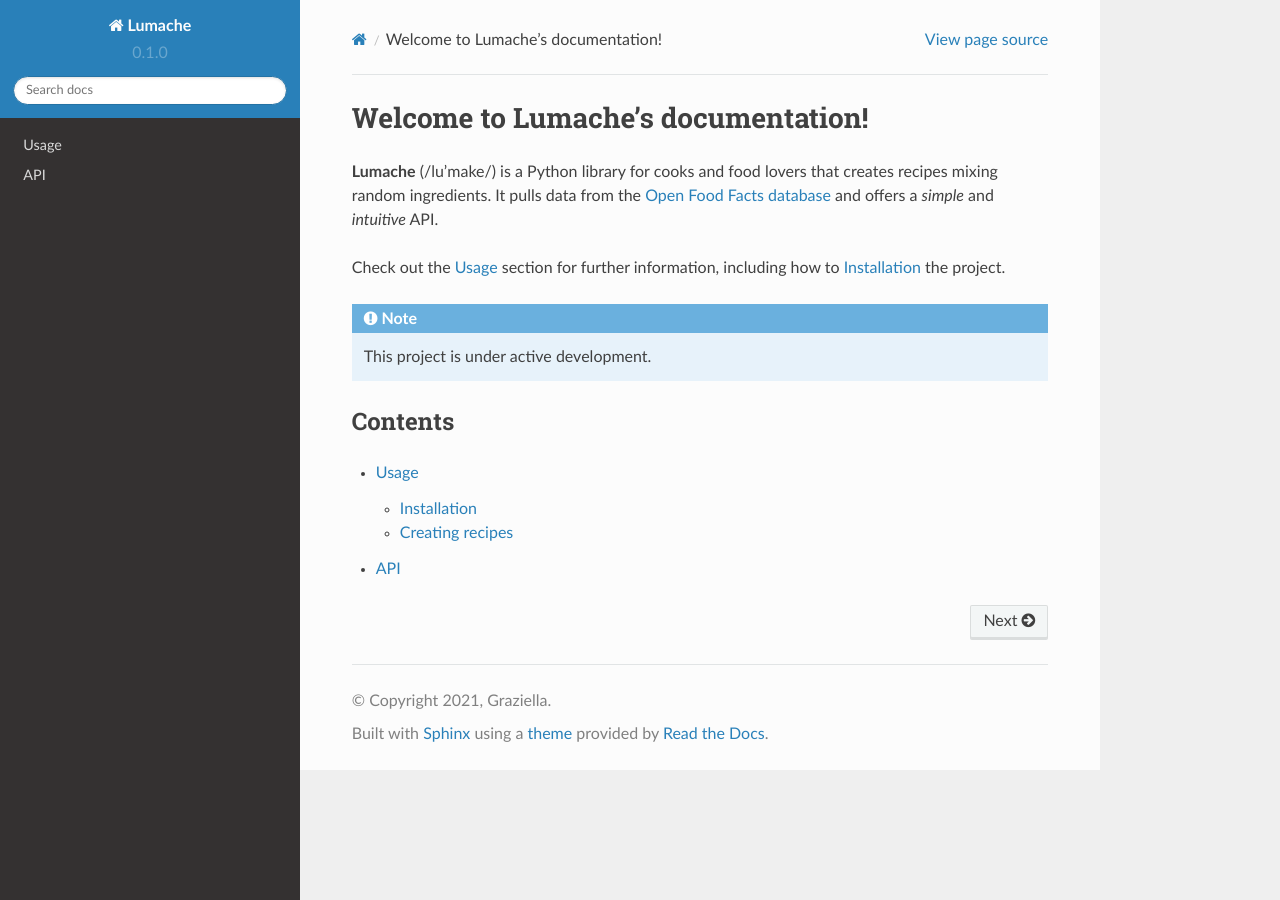
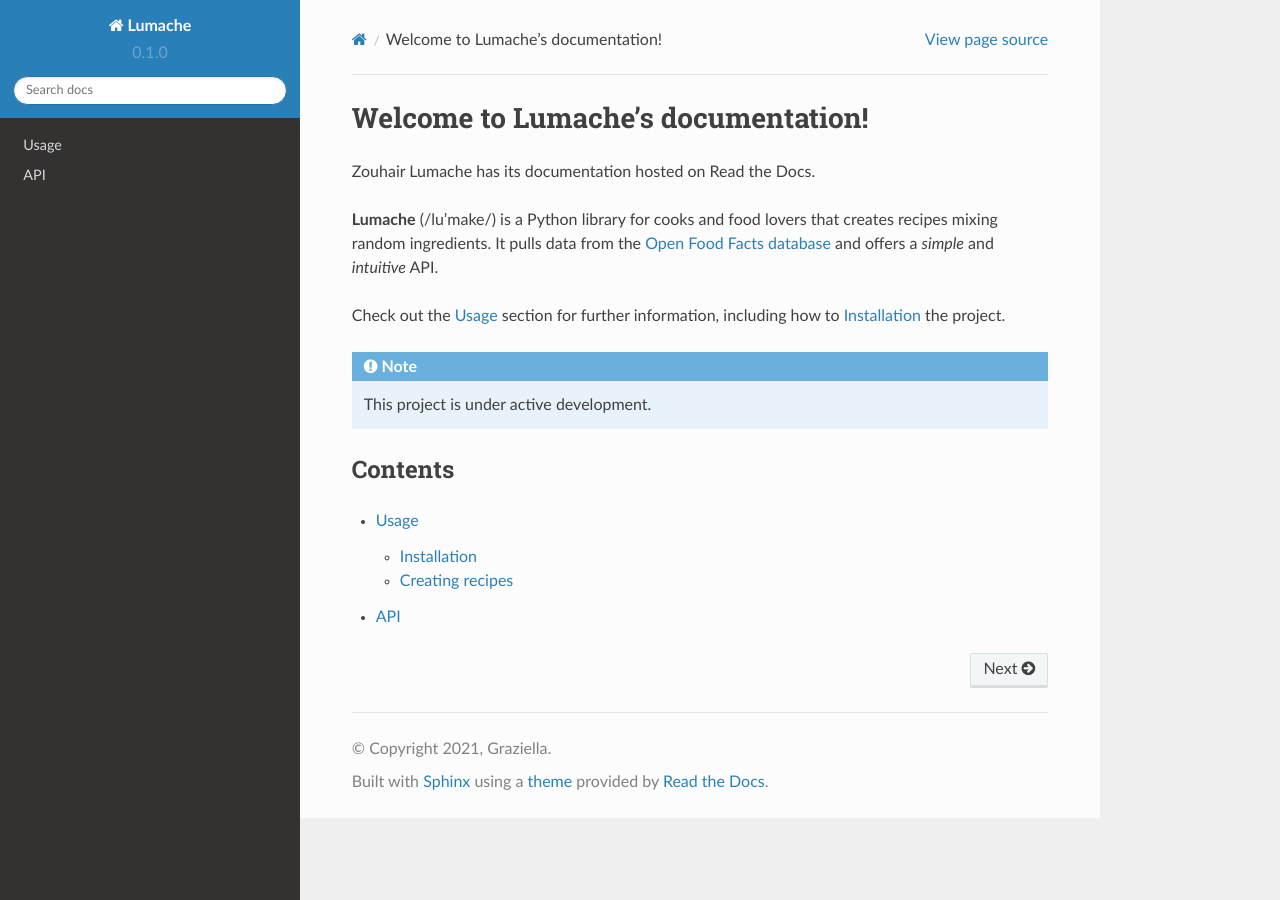
Before and after one commit to readthedocs/tutorial-template, a Sphinx documentation site: the page built from docs/source/index.rst, in a window 1280 px wide. Built offline with Sphinx 7.4.7 and the Read the Docs theme 2.0.0, drawn with Linux system fonts in a browser that asks for light colours.

Commit message:
changes test

```diff
--- a/docs/source/index.rst
+++ b/docs/source/index.rst
@@ -1,5 +1,7 @@
 Welcome to Lumache's documentation!
 ===================================
+Zouhair
+Lumache has its documentation hosted on Read the Docs.
 
 **Lumache** (/lu'make/) is a Python library for cooks and food lovers
 that creates recipes mixing random ingredients.
```
